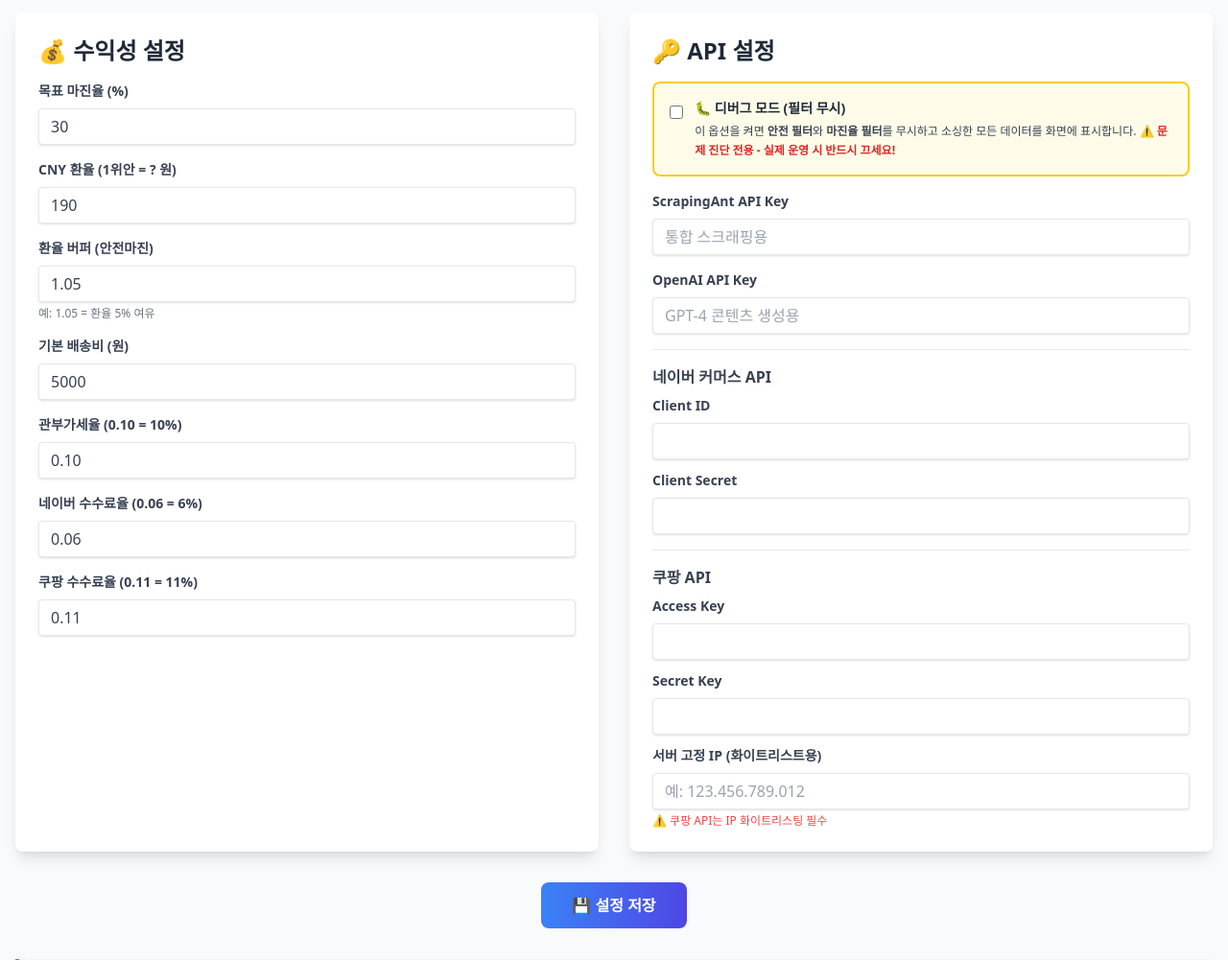
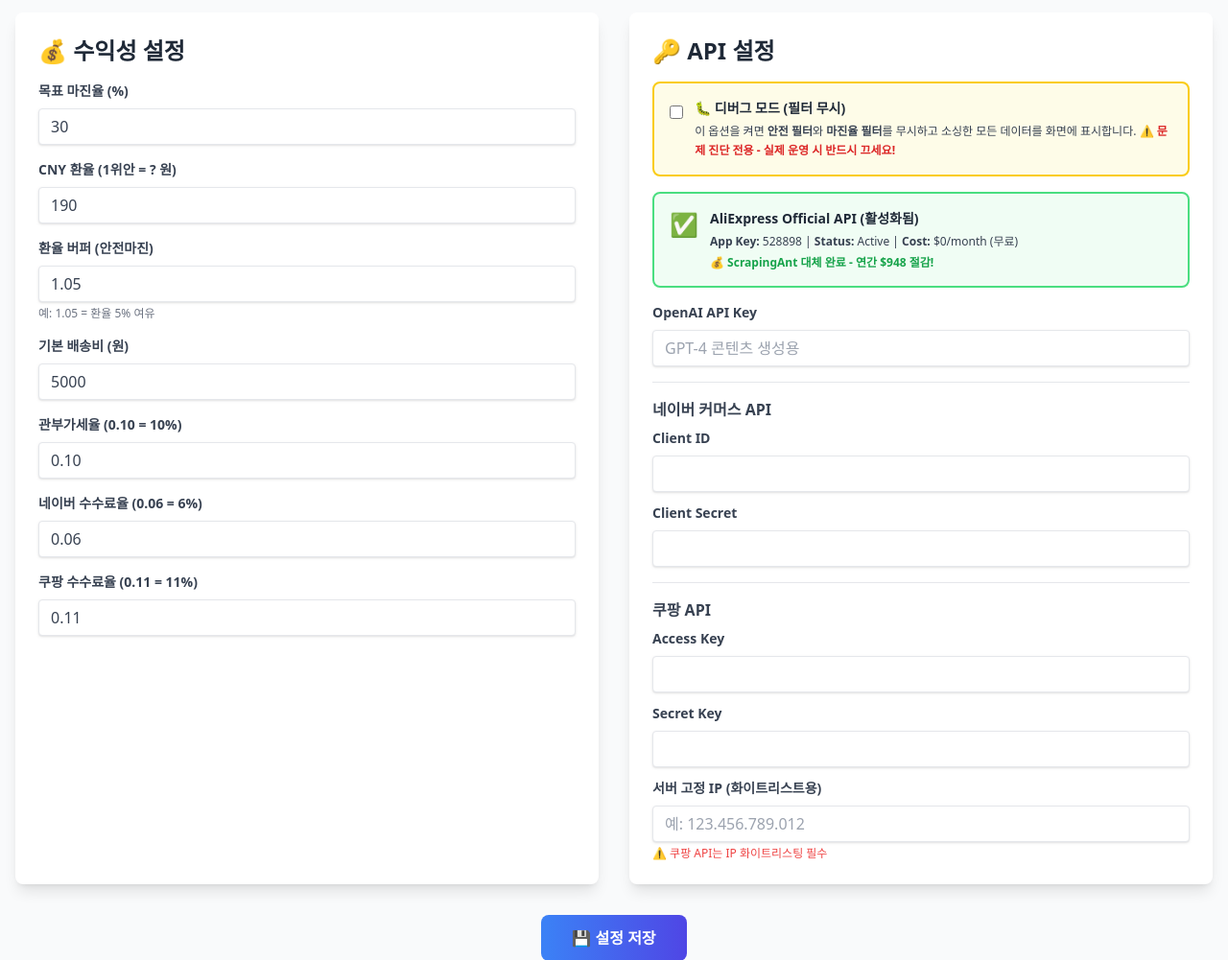
Before and after one commit to staylogwork-maker/ai-dropship-final, a Flask app: page /config in a window 1280 px wide. Shown: the part 187-1188 px from the top of the page at 96% size. Run offline with Flask 3, Linux system fonts and the light colour scheme; a user stored in the database is signed in; data comes from the database, SQL or seed files in the repository; some libraries are stand-ins or nearby versions.

Commit message:
refactor: Remove ScrapingAnt UI and add AliExpress API status
✅ Changes:
- Remove ScrapingAnt API Key input field (deprecated)
- Add AliExpress Official API status indicator
- Display App Key 528898, Active status, $0 cost
- Show annual savings: $948

✅ UI Updates:
- Green status box showing AliExpress API active
- Removed ScrapingAnt from saveConfig() JavaScript
- Clean configuration page (no deprecated fields)

Note: Backend already migrated to AliExpress API (commit c981499)

```diff
--- a/templates/config.html
+++ b/templates/config.html
@@ -125,16 +125,40 @@
                         </div>
                     </div>
 
+                    <!-- AliExpress Official API Configuration -->
+                    <div class="bg-green-50 border-2 border-green-400 rounded-lg p-4 mb-4">
+                        <div class="flex items-start">
+                            <span class="text-2xl mr-3">✅</span>
+                            <div>
+                                <label class="block text-gray-800 text-sm font-bold mb-1">
+                                    AliExpress Official API (활성화됨)
+                                </label>
+                                <p class="text-xs text-gray-700 leading-relaxed">
+                                    <strong>App Key:</strong> 528898 |
+                                    <strong>Status:</strong> Active |
+                                    <strong>Cost:</strong> $0/month (무료)
+                                </p>
+                                <p class="text-xs text-green-600 font-semibold mt-1">
+                                    💰 ScrapingAnt 대체 완료 - 연간 $948 절감!
+                                </p>
+                            </div>
+                        </div>
+                    </div>
+
+                    <!-- Deprecated: ScrapingAnt (Removed 2026-03-05) -->
+                    <!--
                     <div>
-                        <label class="block text-gray-700 text-sm font-bold mb-2">ScrapingAnt API Key</label>
+                        <label class="block text-gray-700 text-sm font-bold mb-2">ScrapingAnt API Key (사용 안 함)</label>
                         <input
                             type="password"
                             id="scrapingant_api_key"
                             value="{{ configs.get('scrapingant_api_key', '') }}"
                             class="shadow appearance-none border rounded w-full py-2 px-3 text-gray-700 leading-tight focus:outline-none focus:ring-2 focus:ring-blue-500"
-                            placeholder="통합 스크래핑용"
+                            placeholder="[DEPRECATED] AliExpress Official API로 대체됨"
+                            disabled
                         >
                     </div>
+                    -->
 
                     <div>
                         <label class="block text-gray-700 text-sm font-bold mb-2">OpenAI API Key</label>
@@ -248,7 +272,7 @@
                 customs_tax_rate: document.getElementById('customs_tax_rate').value,
                 naver_fee_rate: document.getElementById('naver_fee_rate').value,
                 coupang_fee_rate: document.getElementById('coupang_fee_rate').value,
-                scrapingant_api_key: document.getElementById('scrapingant_api_key').value,
+                // scrapingant_api_key: document.getElementById('scrapingant_api_key').value, // REMOVED: AliExpress API migration
                 openai_api_key: document.getElementById('openai_api_key').value,
                 naver_client_id: document.getElementById('naver_client_id').value,
                 naver_client_secret: document.getElementById('naver_client_secret').value,
```
